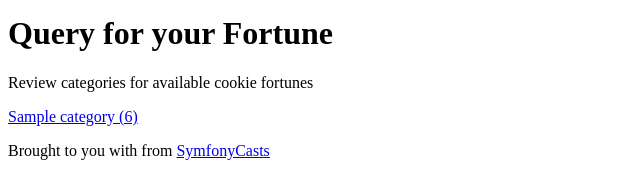
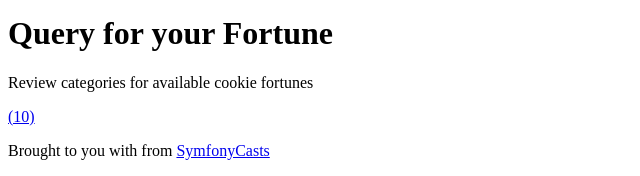
Before and after one commit to Amaru221/FortuneCookies, a Symfony app: template templates/fortune/homepage.html.twig in a window 1280 px wide. Shown: the part 1873-2049 px from the top of the page, without its empty margins (0-640 px from the left). Run offline with Twig, Linux system fonts and the light colour scheme; the template is opened without the code that fills it: most values are stand-ins (such as "Sample title", 1, 10 or a date in 2020); some libraries are stand-ins or nearby versions.

Commit message:
modified structure access of categories

```diff
--- a/templates/fortune/homepage.html.twig
+++ b/templates/fortune/homepage.html.twig
@@ -5,9 +5,10 @@
 <h1 class="text-center my-8 text-2xl text-slate-800 font-bold">Query for your Fortune</h1>
 <p class="text-center">Review categories for available cookie fortunes</p>
 <div class="xl:container xl:mx-auto grid grid-cols-2 gap-6 px-10 mt-8 mb-10">
-    {% for category in categories %}
+    {% for categoryData in categories %}
+    {% set category = categoryData[0]  %}
         <a class="bg-orange-400 hover:bg-orange-500 text-white text-center rounded-full p-4" href="{{ path('app_category_show', {'id':  category.id}) }}">
-            <span class="fa {{ category.iconKey }}"></span> <span class="font-bold text-lg">{{ category.name }}</span>  ({{ category.fortuneCookies|length }})
+            <span class="fa {{ category.iconKey }}"></span> <span class="font-bold text-lg">{{ category.name }}</span>  ({{ categoryData.fortuneCookiesTotal }})
         </a>
     {% else %}
         <h3>Hmm... there don't seem to be any fortunes</h3>
```
